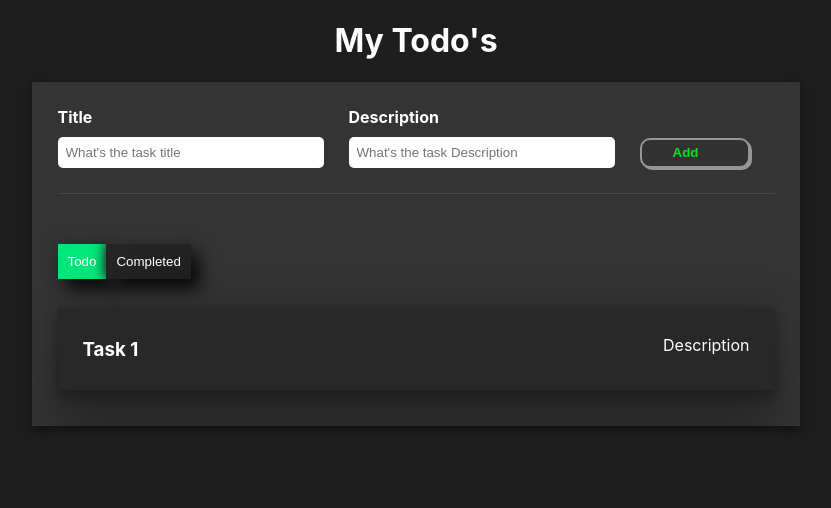
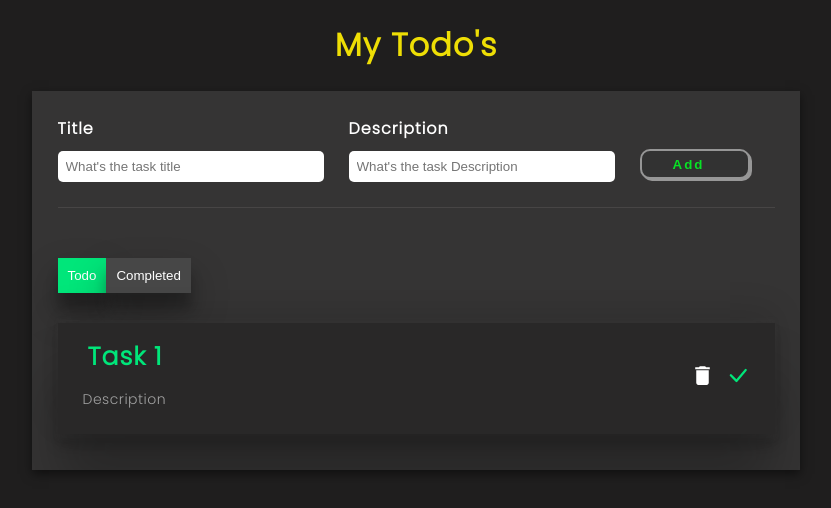
Before and after one commit to Leuel-Tesfaye/todo-list-app, a React (Create React App) app: page / in a window 1280 px wide. Shown: the top 508 px of the page, without its empty margins (224-1055 px from the left). Built offline with nearby package versions, Linux system fonts and the light colour scheme.

Commit message:
end of css changes committed

```diff
--- a/package.json
+++ b/package.json
@@ -8,7 +8,7 @@
     "@testing-library/user-event": "^13.5.0",
     "react": "^18.2.0",
     "react-dom": "^18.2.0",
-    "react-icons": "^4.10.1",
+    "react-icons": "^4.10.0",
     "react-scripts": "5.0.1",
     "web-vitals": "^2.1.4"
   },
--- a/src/App.css
+++ b/src/App.css
@@ -1,12 +1,17 @@
+
+  @import url('https://fonts.googleapis.com/css2?family=Poppins:ital,wght@0,100;0,200;0,300;1,400&display=swap');
 
 body{
   background-color: #1f1e1e;
   color: white;
   overflow: hidden;
+  font-family: 'Poppins';
+  letter-spacing: 1px;
 }
 
 h1{
   text-align: center;
+  color: rgb(238, 222, 5);
 }
 
 .todo-wrapper {
@@ -41,6 +46,7 @@ h1{
 .todo-input-item label{
   font-weight: bold;
   margin-bottom: 10px;
+  letter-spacing: 1px;
 }
 
 .todo-input-item input{
@@ -84,7 +90,8 @@ h1{
 .button .button__text {
   transform: translateX(25px);
   color: var(--font-color);
-  font-weight: 600;
+  font-weight: bold;
+  letter-spacing: 2px;
 }
 
 .button .button__icon {
@@ -110,6 +117,7 @@ h1{
 
 .button:hover .button__text {
   color: transparent;
+
 }
 
 .button:hover .button__icon {
@@ -133,9 +141,7 @@ h1{
   width: fit-content;
   cursor: pointer;
   transition: ease-in-out 0.3s;
-  background: linear-gradient(145deg, #272525, #201f1f);
-  box-shadow:  8px 10px 16px #0a0a0a,
-               -2px -2px 10px #312f2f;
+  box-shadow: rgba(0, 0, 0, 0.3) 0px 19px 38px, rgba(0, 0, 0, 0.22) 0px 15px 12px;
 }
 .active {
   background: rgb(0, 230, 122);
@@ -153,10 +159,49 @@ h1{
   background-color: rgb(41, 40, 40);
   display: flex;
   justify-content: space-between;
+  align-items: center;
   padding: 25px;
   padding-bottom: 10px;
   padding-top: 10px;
   margin-bottom: 10px;
   margin-top: 15px;
-  box-shadow: rgba(0, 0, 0, 0.25) 0px 54px 55px, rgba(0, 0, 0, 0.12) 0px -12px 30px, rgba(0, 0, 0, 0.12) 0px 4px 6px, rgba(0, 0, 0, 0.17) 0px 12px 13px, rgba(0, 0, 0, 0.09) 0px -3px 5px;
+  box-shadow: rgba(0, 0, 0, 0.25) 0px 54px 55px, rgba(0, 0, 0, 0.12) 0px -12px 30px, rgba(94, 92, 92, 0.12) 0px 4px 6px, rgba(0, 0, 0, 0.17) 0px 12px 13px, rgba(100, 98, 98, 0.09) 0px -3px 5px;
 }
+
+.todo-list-item h3{
+  font-size: 25px;
+  color: rgb(0, 230, 122);
+  margin: 0;
+  font-weight: bold;
+  letter-spacing: 1px;
+  padding: 5px;
+
+}
+
+.todo-list-item p{
+  font-size: 14px;
+  color: rgb(161, 161, 161);
+  margin-top: 8px;
+  letter-spacing: .5px;
+
+}
+
+.icon {
+  font-size: 25px;
+  cursor: pointer;
+}
+.icon:hover{
+  color: red;
+  transition: ease-in 0.3s;
+}
+
+.check-icon {
+  font-size: 25px;
+  margin-left: 10px;
+  color: rgb(0, 230, 122);
+  cursor: pointer;
+}
+
+.check-icon:hover{
+  color: rgb(4, 196, 106);
+}
--- a/src/App.js
+++ b/src/App.js
@@ -1,6 +1,7 @@
 import { useState } from 'react';
 import './App.css';
-
+import { MdDelete } from 'react-icons/md';
+import { BsCheckLg } from 'react-icons/bs';
 function App() {
   const [isCompleteScreen, setIsCompleteScreen] = useState(false);
   return (
@@ -44,9 +45,16 @@ function App() {
 
         <div className='todo-list'>
           <div className='todo-list-item'>
+            <div>
             <h3>Task 1</h3>
             <p>Description</p>
+            </div>
+            <div>
+          <MdDelete className= 'icon' />
+          <BsCheckLg className= 'check-icon' />
           </div>
+          </div>
+
         </div>
       </div>
     </div>
```
Also changed, not shown: 1 other file (tests, documents, lock files or other folders).
